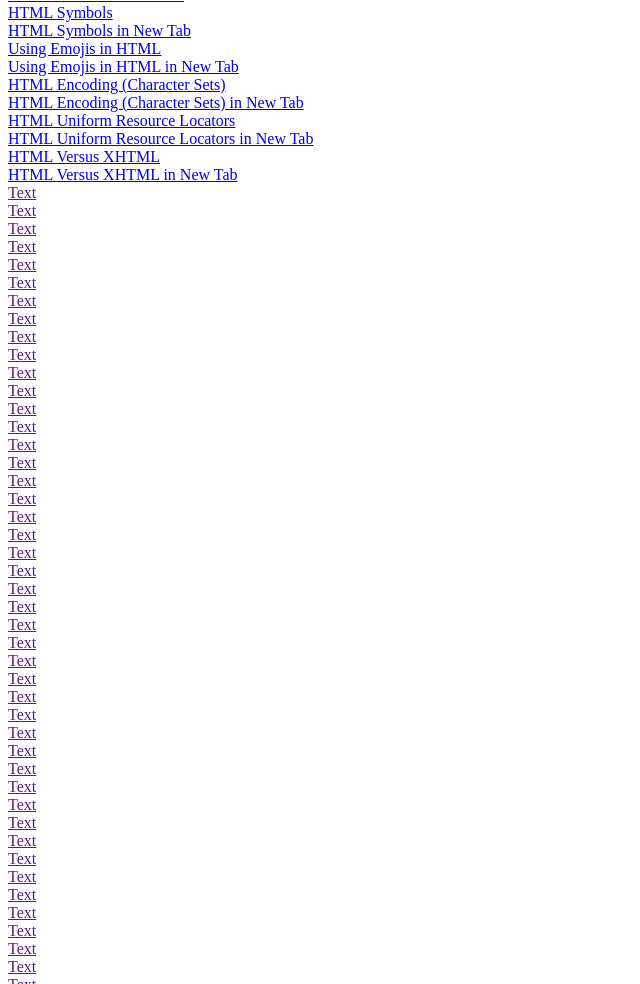
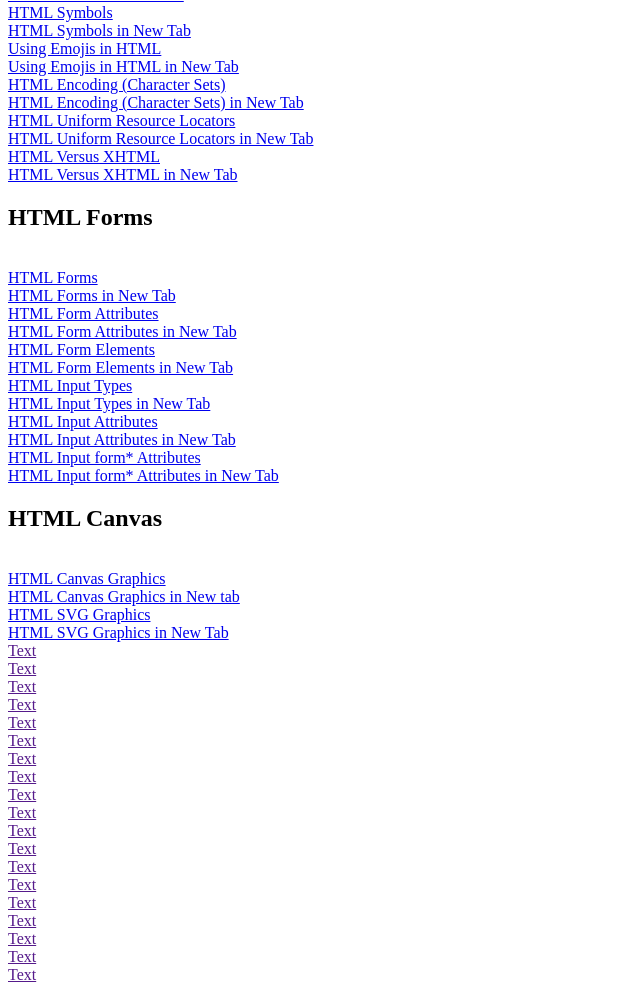
Before and after one commit to yousifabdo2007yousif-sys/yousifabdo2007yousif-sys.github.io, a plain HTML site: page resources.html in a window 1280 px wide. Shown: the part 3616-4600 px from the top of the page, without its empty margins (0-640 px from the left). Drawn offline with Linux system fonts and the light colour scheme.

Commit message:
Add files via upload

```diff
--- a/resources.html
+++ b/resources.html
@@ -721,67 +721,75 @@
 
     <br>
 
-    <a href="">Text</a>
+    <h2>HTML Forms</h2>
 
     <br>
 
-        <a href="">Text</a>
+        <a href="https://www.w3schools.com/html/html_forms.asp">HTML Forms</a>
 
     <br>
 
-    <a href="">Text</a>
+        <a href="https://www.w3schools.com/html/html_forms.asp" target="_blank">HTML Forms in New Tab</a>
 
     <br>
 
-        <a href="">Text</a>
+        <a href="https://www.w3schools.com/html/html_forms_attributes.asp">HTML Form Attributes</a>
 
     <br>
 
-    <a href="">Text</a>
+        <a href="https://www.w3schools.com/html/html_forms_attributes.asp" target="_blank">HTML Form Attributes in New Tab</a>
 
     <br>
 
-        <a href="">Text</a>
+        <a href="https://www.w3schools.com/html/html_form_elements.asp">HTML Form Elements</a>
 
     <br>
 
-    <a href="">Text</a>
+        <a href="https://www.w3schools.com/html/html_form_elements.asp" target="_blank">HTML Form Elements in New Tab</a>
 
     <br>
 
-        <a href="">Text</a>
+        <a href="https://www.w3schools.com/html/html_form_input_types.asp">HTML Input Types</a>
 
     <br>
 
-    <a href="">Text</a>
+        <a href="https://www.w3schools.com/html/html_form_input_types.asp" target="_blank">HTML Input Types in New Tab</a>
 
     <br>
 
-        <a href="">Text</a>
+        <a href="https://www.w3schools.com/html/html_form_attributes.asp">HTML Input Attributes</a>
 
     <br>
 
-    <a href="">Text</a>
+        <a href="https://www.w3schools.com/html/html_form_attributes.asp" target="_blank">HTML Input Attributes in New Tab</a>
 
     <br>
 
-        <a href="">Text</a>
+        <a href="https://www.w3schools.com/html/html_form_attributes_form.asp">HTML Input form* Attributes</a>
 
     <br>
 
-    <a href="">Text</a>
+        <a href="https://www.w3schools.com/html/html_form_attributes_form.asp" target="_blank">HTML Input form* Attributes in New Tab</a>
 
     <br>
 
-        <a href="">Text</a>
+    <h2>HTML Canvas</h2>
 
     <br>
 
-    <a href="">Text</a>
+        <a href="https://www.w3schools.com/html/html5_canvas.asp">HTML Canvas Graphics</a>
 
     <br>
 
-        <a href="">Text</a>
+        <a href="https://www.w3schools.com/html/html5_canvas.asp" target="_blank">HTML Canvas Graphics in New tab</a>
+
+    <br>
+
+        <a href="https://www.w3schools.com/html/html5_svg.asp">HTML SVG Graphics</a>
+
+    <br>
+
+        <a href="https://www.w3schools.com/html/html5_svg.asp" target="_blank">HTML SVG Graphics in New Tab</a>
 
     <br>
 
```
Lines whose indentation alone changed are shown as unchanged.
